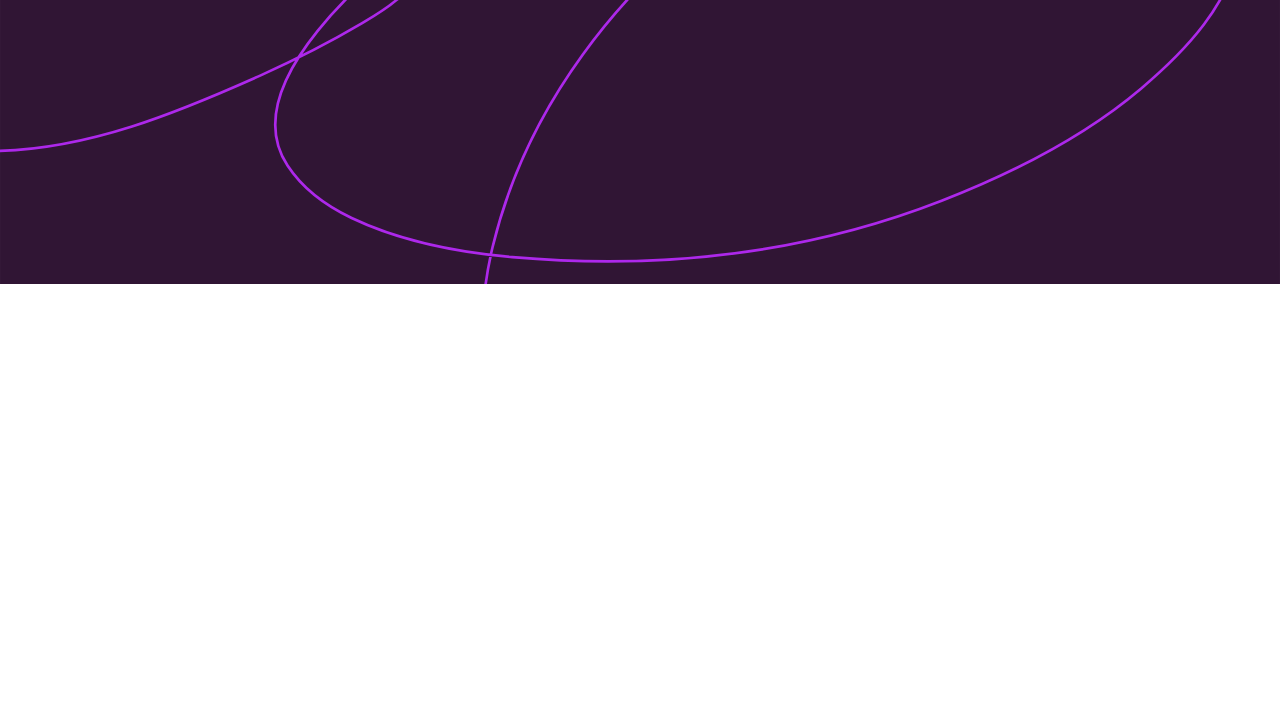
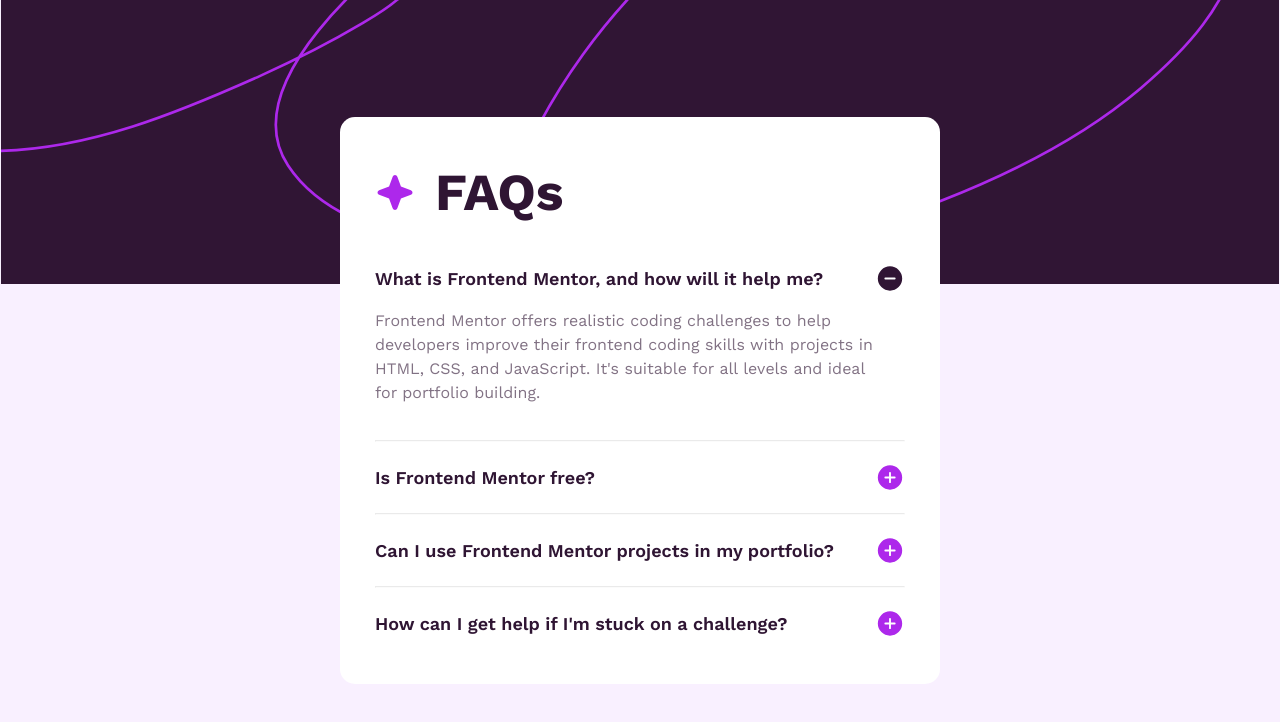
Before and after one commit to dselimovic02/fe-faq, a plain HTML site: page index.html in a window 1280 px wide. Drawn offline with nearby package versions, Linux system fonts and the light colour scheme.

Commit message:
Add styles for card

```diff
--- a/index.html
+++ b/index.html
@@ -10,7 +10,46 @@
   <link rel="stylesheet" href="style.css">
 </head>
 <body>
-
+  <div class="card">
+    <header>
+      <img src="assets/images/icon-star.svg" alt="Purple star">
+      <h1>FAQs</h1>
+    </header>
+    <section>
+      <div class="question">
+        <p>What is Frontend Mentor, and how will it help me?</p>
+        <img src="assets/images/icon-minus.svg" alt="Section open">
+      </div>
+      <div class="answer">
+        <p>
+          Frontend Mentor offers realistic coding challenges to help developers improve their
+          frontend coding skills with projects in HTML, CSS, and JavaScript. It's suitable for
+          all levels and ideal for portfolio building.
+        </p>
+      </div>
+    </section>
+    <hr>
+    <section>
+      <div class="question">
+        <p>Is Frontend Mentor free?</p>
+        <img src="assets/images/icon-plus.svg" alt="Section open">
+      </div>
+    </section>
+    <hr>
+    <section>
+      <div class="question">
+        <p>Can I use Frontend Mentor projects in my portfolio?</p>
+        <img src="assets/images/icon-plus.svg" alt="Section open">
+      </div>
+    </section>
+    <hr>
+    <section>
+      <div class="question">
+        <p>How can I get help if I'm stuck on a challenge?</p>
+        <img src="assets/images/icon-plus.svg" alt="Section open">
+      </div>
+    </section>
+  </div>
 </body>
 </html>
 
--- a/style.css
+++ b/style.css
@@ -17,12 +17,65 @@
 }
 html{
     font-size: 10px;
-    background: var(--White);
+    color: var(--Dark-purple);
+    font-weight: var(--regular);
+    background: var(--Light-pink);
     background-image: url('assets/images/background-pattern-desktop.svg');
     background-repeat: no-repeat;
     background-position: top;
-    background-size: cover;
+    background-size: contain;
 }
 body{
     font-size: 1.6rem;
+    height: 100vh;
+    min-height: 100vh;
+    width: 100%;
+    min-width: 100%;
+    display: flex;
+    align-items: center;
+    justify-content: center;
 }
+
+/*CARD*/
+/******************************************/
+.card{
+    background: var(--White);
+    padding: 4.5rem 3.5rem;
+    border-radius: 1.5rem;
+    width: 60rem;
+    max-width: 60rem;
+    display: flex;
+    flex-direction: column;
+    gap: 2rem;
+}
+.card header{
+    display: flex;
+    align-items: center;
+    margin-bottom: 2rem;
+}
+.card hr{
+    opacity: 0.2;
+}
+.card header h1{
+    font-size: 5.2rem;
+    margin-left: 2rem;
+}
+.card section .question{
+    display: flex;
+    align-items: center;
+    justify-content: space-between;
+}
+.question p{
+    font-size: 1.8rem;
+    color: var(--Dark-purple);
+    font-weight: var(--semi-bold);
+}
+.question:hover{
+    cursor: pointer;
+}
+.answer p{
+    color: var(--Dark-purple);
+    line-height: 1.5;
+    opacity: 0.6;
+    margin: 1.5rem 2rem 1.5rem 0;
+}
```
